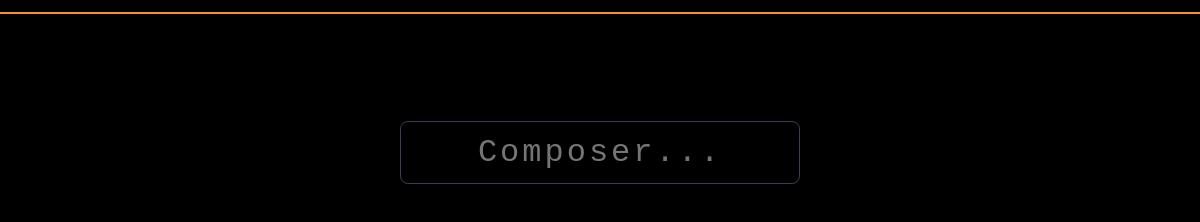
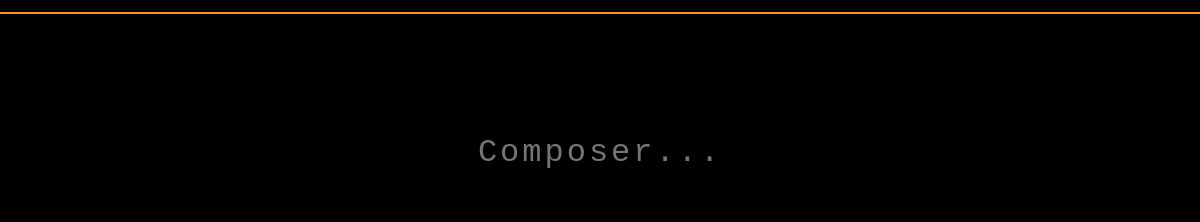
Before and after one commit to remiguillette/landlinephone, an Electron app: page index.html in a window 1200 px wide. Shown: the part 57-279 px from the top of the page. Drawn offline with Linux system fonts and the light colour scheme.

Commit message:
Update style.css

```diff
--- a/style.css
+++ b/style.css
@@ -142,7 +142,7 @@ html {
   font-size: 2rem;
   padding: 0.75rem;
   border-radius: 8px;
-  border: 1px solid #374151;
+  border: 1px solid #000000;
   background: #000000;
   color: #f5f5f5;
   outline: none;
```
